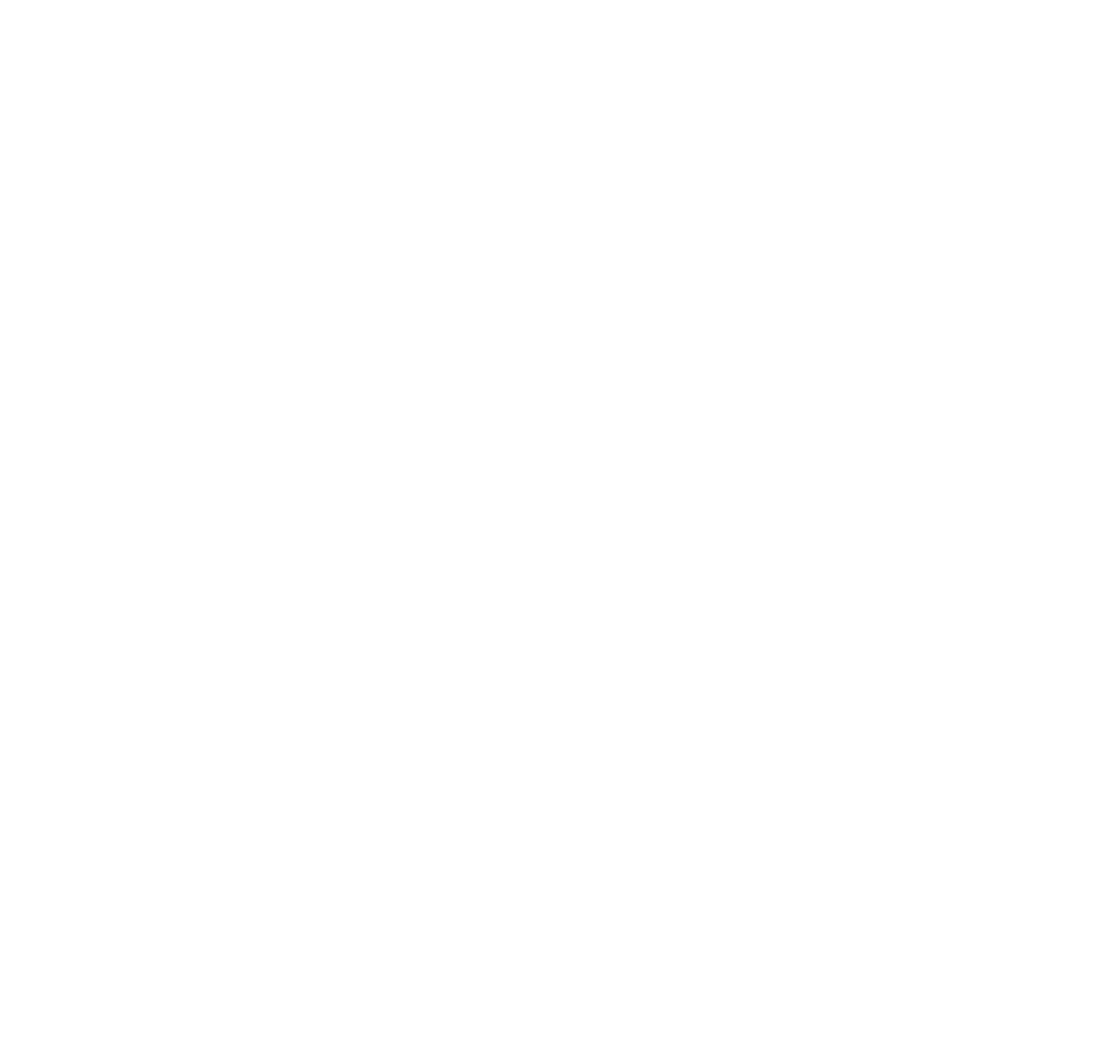
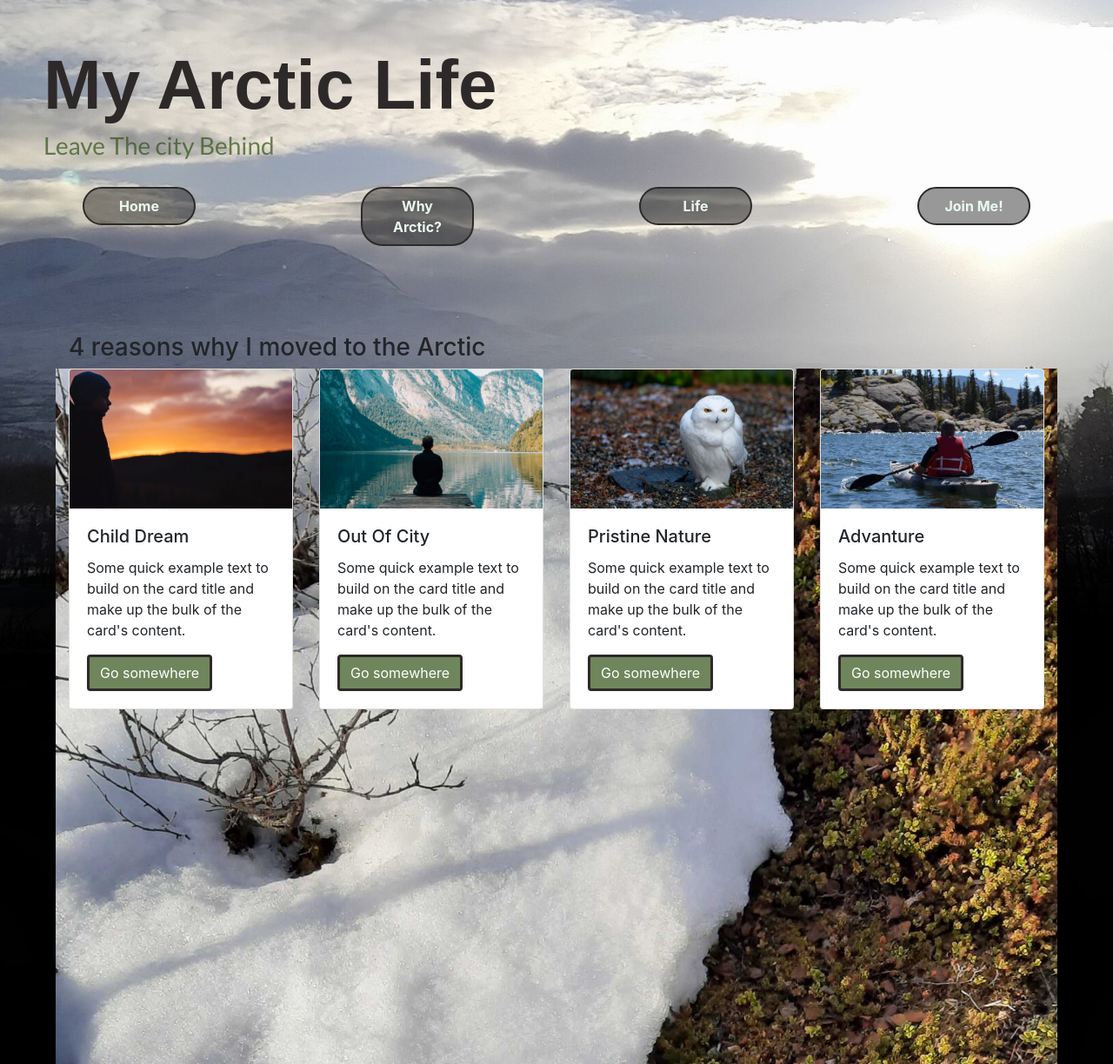
Before and after one commit to JakubKocerha/milestonep1-my-arctic-life, a plain HTML site: page why-arctic.html in a window 1280 px wide. Shown: the top 1224 px of the page at 87% size. Before the commit the page ends 800 px from the top, so only its background shows below. Drawn offline with nearby package versions, Linux system fonts and the light colour scheme; a web font is replaced by a local one.

Commit message:
adding why-arctic.html, cards, customising bootstrap buttons

```diff
--- a/assets/css/style.css
+++ b/assets/css/style.css
@@ -7,7 +7,7 @@
 body {
     background-image: url("../images/background-main.jpg");
     background-color: #000000;
-    background-position: center;
+    background-position: top;
     background-repeat: no-repeat;
     background-size: cover;
     height: 100%;
@@ -63,14 +63,15 @@ body {
 }
 
 /*active doesn't work, let's see if it is a problem with the none-existing subpages*/
-a:active {
+/*a:active {
     color: rgba(235, 11, 11, 0.6);
 }
+*/
 
 /*-------------------Hover.css */
 /* :hover style taken from tutorials, customised with hover collections https://ianlunn.github.io/Hover/*/
 .hvr-radial-out:before {
-    background-color: rgba(50, 82, 22, 0.3);
+    background-color: rgba(50, 82, 22, 0.6);
 
 }
 
@@ -85,6 +86,35 @@ a:active {
     margin: 0 auto;
     border-radius: 2px;
     border: 6px solid #2e2929;
+}
+
+/*-------------------Reason Container*/
+.reasons {
+    max-width: 90%;
+    min-height: 800px;
+    margin: 0 auto;
+}
+
+.reason-container {
+    background-image: url("../images/why-container-background.jpg");
+    background-color: #000000;
+    background-position: top;
+    background-repeat: no-repeat;
+    background-size: cover;
+    margin: 0 auto;
+    min-height: 800px;
+}
+
+.btn {
+    background-color:rgba(50, 82, 22, 0.7);
+    border: 3px solid;
+    border-color: #2e2929;
+}
+
+.btn:hover {
+    background-color:  #2e2929;
+    border-color:rgba(50, 82, 22);
+
 }
 
 /*------------------- Footer */
@@ -122,7 +152,7 @@ footer {
 }
 
 .social-links li a i:hover {
-    background-color: rgba(50, 82, 22, 0.8);
+    background-color: rgba(50, 82, 22, 0.6);
 }
 
 
--- a/why-arctic.html
+++ b/why-arctic.html
@@ -0,0 +1,156 @@
+<!DOCTYPE html>
+<html lang="en">
+
+<head>
+    <!--meta and stylesheets copied from tutorials-->
+    <meta charset="UTF-8">
+    <meta http-equiv="X-UA-Compatible" content="IE=edge">
+    <meta name="viewport" content="width=device-width, initial-scale=1.0">
+    <meta name="description"
+        content="Presentation of my life and life in general in the Arctic, offer of a participation in Arctic life in remote areas">
+    <meta name="keywords" content="Arctic, travel, camping, bushcraft, outdoor life">
+    <meta name="author" content="Jakub Kocerha">
+    <link rel="stylesheet" href="https://maxcdn.bootstrapcdn.com/bootstrap/4.2.1/css/bootstrap.min.css"
+        type="text/css" />
+    <link rel="stylesheet" href="https://maxcdn.bootstrapcdn.com/font-awesome/4.7.0/css/font-awesome.min.css"
+        type="text/css" />
+    <link rel="stylesheet" href="https://cdnjs.cloudflare.com/ajax/libs/hover.css/2.1.1/css/hover-min.css"
+        type="text/css" />
+    <link rel="stylesheet" href="assets/css/style.css">
+    <title>My Arctic Life</title>
+</head>
+
+<body>
+    <!--header coding copied and customised from bootstrap-->
+    <header>
+        <div class="container-fluid main-header">
+            <div class="row no-gutters">
+                <div class="col-12">
+                    <h1 class="main-heading">My Arctic Life</h1>
+                </div>
+            </div>
+            <div class="row no-gutters">
+                <div class="col-12">
+                    <h3 class="logo-heading">Leave The city Behind</h3>
+                </div>
+            </div>
+            <div class="row no-gutters">
+                <div class="col-12">
+                    <ul class="nav justify-content-center nav-menu">
+                        <li class="col-12 col-sm-3 nav-item">
+                            <a class="active nav-link hvr-radial-out" href="index.html">Home</a>
+                        </li>
+                        <li class="col-12 col-sm-3 nav-item">
+                            <a class="nav-link hvr-radial-out" href="why-arctic.html">Why Arctic?</a>
+                        </li>
+                        <li class="col-12 col-sm-3 nav-item">
+                            <a class="nav-link hvr-radial-out" href="life.html">Life</a>
+                        </li>
+                        <li class="col-12 col-sm-3 nav-item">
+                            <a class="nav-link hvr-radial-out" href="Join Me!.html">Join Me!</a>
+                        </li>
+
+                    </ul>
+                </div>
+            </div>
+        </div>
+    </header>
+
+    <section class="container-fluid">
+            <div class="row reasons">
+                <div class="col-12">
+                    <h3>4 reasons why I moved to the Arctic</h3>
+                </div>
+                <div class="col-12 reason-container">
+                    <div class="row">
+                        <div class="col-12 col-md-6 col-lg-3">
+                            <div class="card">
+                                <img src="assets/images/child-dream.jpg" class="card-img-top" alt="...">
+                                <div class="card-body">
+                                  <h5 class="card-title">Child Dream</h5>
+                                  <p class="card-text">Some quick example text to build on the card title and make up the bulk of the card's content.</p>
+                                  <a href="#" class="btn btn-primary">Go somewhere</a>
+                                </div>
+                              </div>
+                        </div>
+                        <div class="col-12 col-md-6 col-lg-3">
+                            <div class="card">
+                                <img src="assets/images/out-of-city.jpg" class="card-img-top" alt="...">
+                                <div class="card-body">
+                                  <h5 class="card-title">Out Of City</h5>
+                                  <p class="card-text">Some quick example text to build on the card title and make up the bulk of the card's content.</p>
+                                  <a href="#" class="btn btn-primary">Go somewhere</a>
+                                </div>
+                              </div>
+                        </div>
+                        <div class="col-12 col-md-6 col-lg-3">
+                            <div class="card">
+                                <img src="assets/images/pristine-nature.jpg" class="card-img-top" alt="...">
+                                <div class="card-body">
+                                  <h5 class="card-title">Pristine Nature</h5>
+                                  <p class="card-text">Some quick example text to build on the card title and make up the bulk of the card's content.</p>
+                                  <a href="#" class="btn btn-primary">Go somewhere</a>
+                                </div>
+                              </div>
+                        </div>
+                        <div class="col-12 col-md-6 col-lg-3">
+                            <div class="card">
+                                <img src="assets/images/adventure.jpg" class="card-img-top" alt="...">
+                                <div class="card-body">
+                                  <h5 class="card-title">Advanture</h5>
+                                  <p class="card-text">Some quick example text to build on the card title and make up the bulk of the card's content.</p>
+                                  <a href="#" class="btn btn-primary">Go somewhere</a>
+                                </div>
+                              </div>
+                        </div>
+                    </div>
+                </div>
+            </div>
+    </section>
+
+    <footer class="container-fluid">
+        <div class="row no-gutters">
+            <div class="col social-media">
+                <ul class="list-inline social-links">
+                    <li class="list-inline-item">
+                        <a href="https://www.youtube.com/" target="_blank">
+                            <i class="fa fa-youtube" aria-hidden="true"></i>
+                            <span class="sr-only">Youtube</span>
+                        </a>
+                    </li>
+                    <li class="list-inline-item">
+                        <a href="https://www.facebook.com/" target="_blank">
+                            <i class="fa fa-facebook" aria-hidden="true"></i>
+                            <span class="sr-only">Facebook</span>
+                        </a>
+                    </li>
+                    <li class="list-inline-item">
+                        <a href="https://www.twitter.com/" target="_blank">
+                            <i class="fa fa-twitter" aria-hidden="true"></i>
+                            <span class="sr-only">Twitter</span>
+                        </a>
+                    </li>
+
+
+            </div>
+        </div>
+
+
+    </footer>
+
+
+
+
+    <!-- srcipt codes bellow copied from https://getbootstrap.com/ -->
+    <script src=" https://code.jquery.com/jquery-3.3.1.slim.min.js"
+        integrity="sha384-q8i/X+965DzO0rT7abK41JStQIAqVgRVzpbzo5smXKp4YfRvH+8abtTE1Pi6jizo" crossorigin="anonymous">
+    </script>
+    <script src="https://cdnjs.cloudflare.com/ajax/libs/popper.js/1.14.6/umd/popper.min.js"
+        integrity="sha384-wHAiFfRlMFy6i5SRaxvfOCifBUQy1xHdJ/yoi7FRNXMRBu5WHdZYu1hA6ZOblgut" crossorigin="anonymous">
+    </script>
+    <script src="https://stackpath.bootstrapcdn.com/bootstrap/4.2.1/js/bootstrap.min.js"
+        integrity="sha384-B0UglyR+jN6CkvvICOB2joaf5I4l3gm9GU6Hc1og6Ls7i6U/mkkaduKaBhlAXv9k" crossorigin="anonymous">
+    </script>
+</body>
+
+</html>
```
Also changed, not shown: index.html (+1 -1 lines), assets/images/adventure.jpg (added), assets/images/child-dream.jpg (added), assets/images/out-of-city.jpg (added), assets/images/pristine-nature.jpg (added), assets/images/why-container-background.jpg (added).
